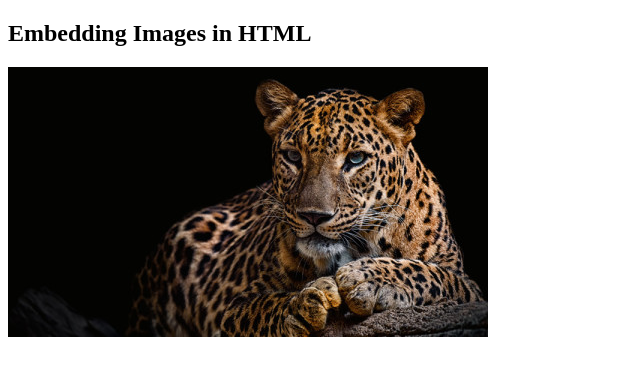
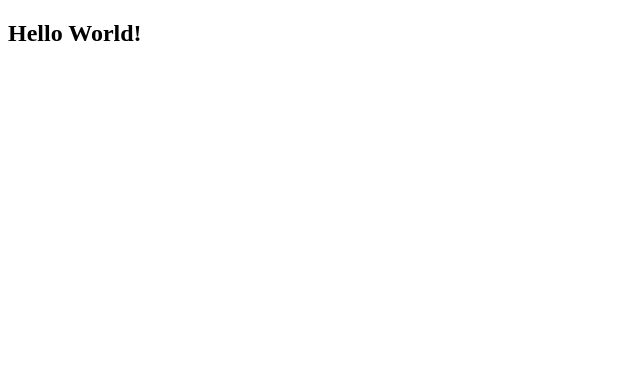
Before and after one commit to adrielkosasih/3179-testrepo, a plain HTML site: page index.html in a window 1280 px wide. Shown: the whole page, without its empty margins (0-640 px from the left). Drawn offline with Linux system fonts and the light colour scheme.

Commit message:
Update index.html

```diff
--- a/index.html
+++ b/index.html
@@ -7,7 +7,6 @@
     <title>My First HTML Document</title>
 </head>
 <body>
-    <h2>Embedding Images in HTML</h2>
-    <img src="leopard.jpg">
+    <h2>Hello World!</h2>
 </body>
 </html>
```
